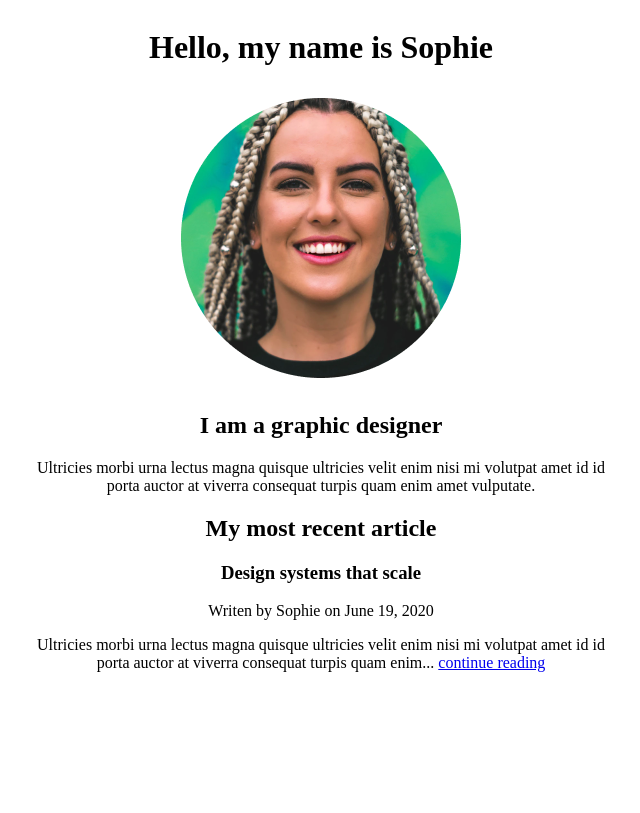
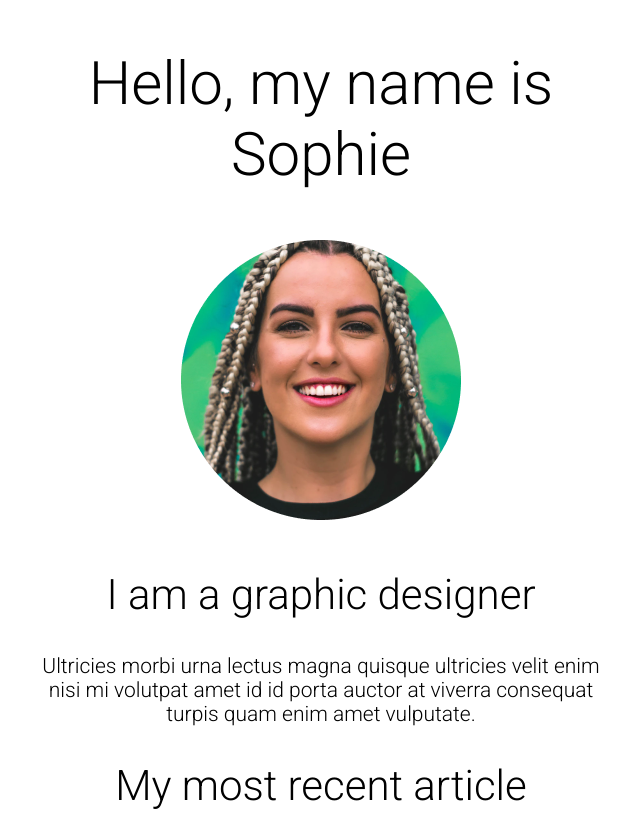
Before and after one commit to aroldodev/CSS-Fundamentals-Scrimba-Challenge, a plain HTML site: page index.html in a window 1280 px wide. Shown: the top 813 px of the page, without its empty margins (319-959 px from the left). Drawn offline with Linux system fonts and the light colour scheme.

Commit message:
second changes made

```diff
--- a/index.html
+++ b/index.html
@@ -17,7 +17,7 @@
     <h2>My most recent article</h2>
     <article>
         <h3>Design systems that scale</h3>
-        <p>Writen by Sophie on June 19, 2020</p>
+        <p class="small">Writen by Sophie on June 19, 2020</p>
         <p>Ultricies morbi urna lectus magna quisque ultricies velit enim nisi mi volutpat amet id id porta auctor at viverra consequat turpis quam enim... <a href="#">continue reading</a></p>
     </article>
   </div>
--- a/style.css
+++ b/style.css
@@ -1,9 +1,36 @@
+@import url('https://fonts.googleapis.com/css2?family=Roboto:wght@300;900&display=swap');
+
 body {
   display: flex;
   justify-content: center;
+  font-family: 'Roboto', sans-serif;
+  font-size: 21px;
+  font-weight: 300;
 }
 
 .container {
+  margin: 0 auto;
   width: 570px;
   text-align: center;
 }
+
+h1, h2 {
+  font-weight: 300;
+}
+
+h1 {
+  font-size: 60px;
+}
+
+h2 {
+  font-size: 42px;
+}
+
+h3 {
+  font-size: 36px;
+  font-weight: 900;
+}
+
+.small {
+  font-size: 16px;
+}
```
